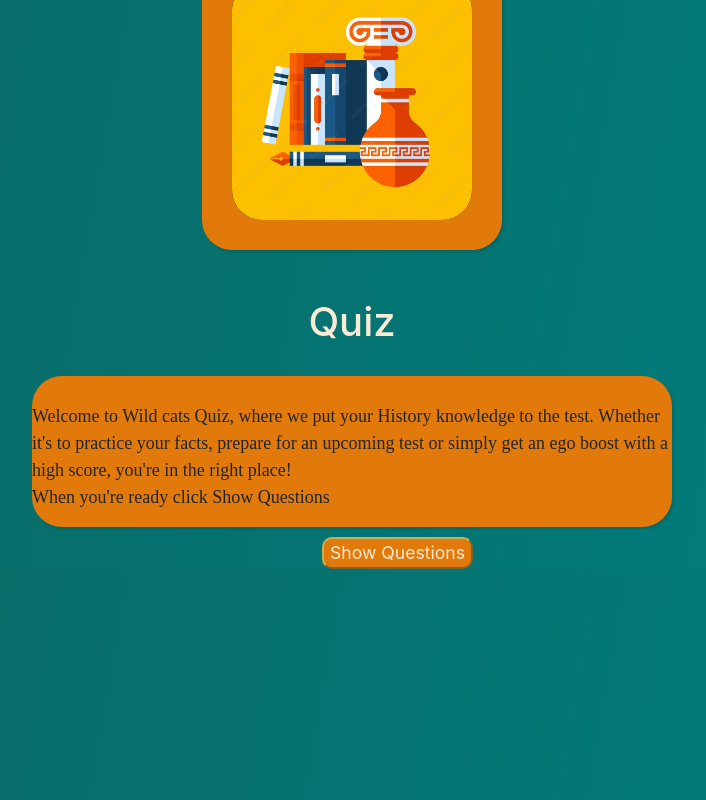
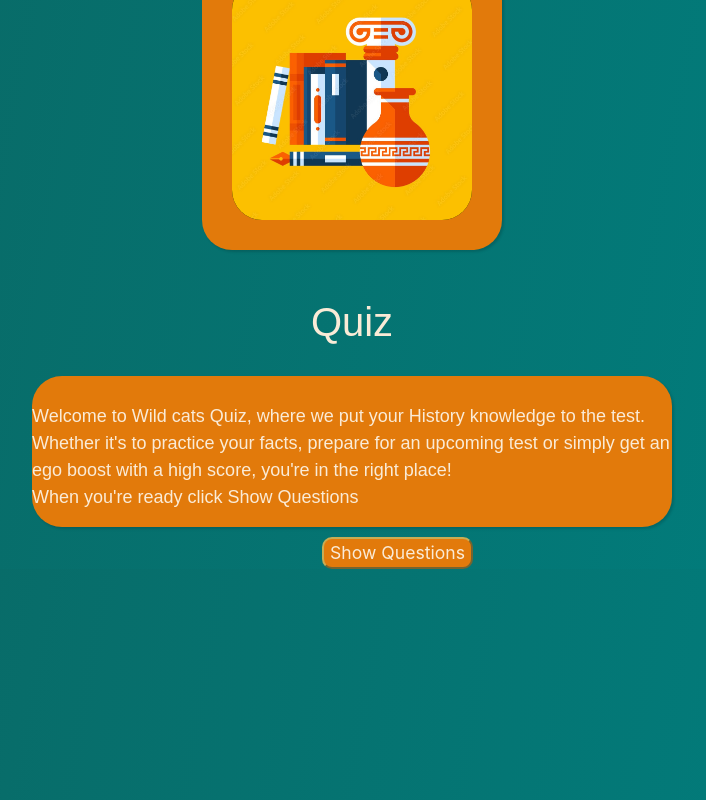
Before and after one commit to mustafah1/The_Wild_Cats_Quiz_Game, a plain HTML site: page client/page2.html in a window 1280 px wide. Shown: the whole page, without its empty margins (288-994 px from the left). Drawn offline with nearby package versions, Linux system fonts and the light colour scheme; no server answers.

Commit message:
fonts aligned

```diff
--- a/client/assests/stylesheet2.css
+++ b/client/assests/stylesheet2.css
@@ -160,6 +160,11 @@ nav {
     padding: 6px;
 }
 
+.quiz_introduction {
+    color: antiquewhite;
+    font-family: 'Montserrat', sans-serif;
+}
+
 /* .container > p{
     font-size: 32px;
 } */
--- a/client/page2.html
+++ b/client/page2.html
@@ -21,10 +21,10 @@
         </div>
     </section>
     </br></br>
-    <h1>Quiz</h1>
+    <h1 class="quiz_introduction">Quiz</h1>
     <section>
     <div id="image_wrap_message">
-    <p></br>Welcome to Wild cats Quiz, where we put your History knowledge to the test. Whether it's to practice your facts, prepare for an  upcoming test or simply get an ego boost with a high score, you're in the right place!</br>
+    <p class="quiz_introduction"></br>Welcome to Wild cats Quiz, where we put your History knowledge to the test. Whether it's to practice your facts, prepare for an  upcoming test or simply get an ego boost with a high score, you're in the right place!</br>
     When you're ready click Show Questions</p>
     </div>
     <button id="btn-showQuestions" onclick="window.location.href='page3.html';">Show Questions</button>
```
Also changed, not shown: client/page3.html (+2 -2 lines).
